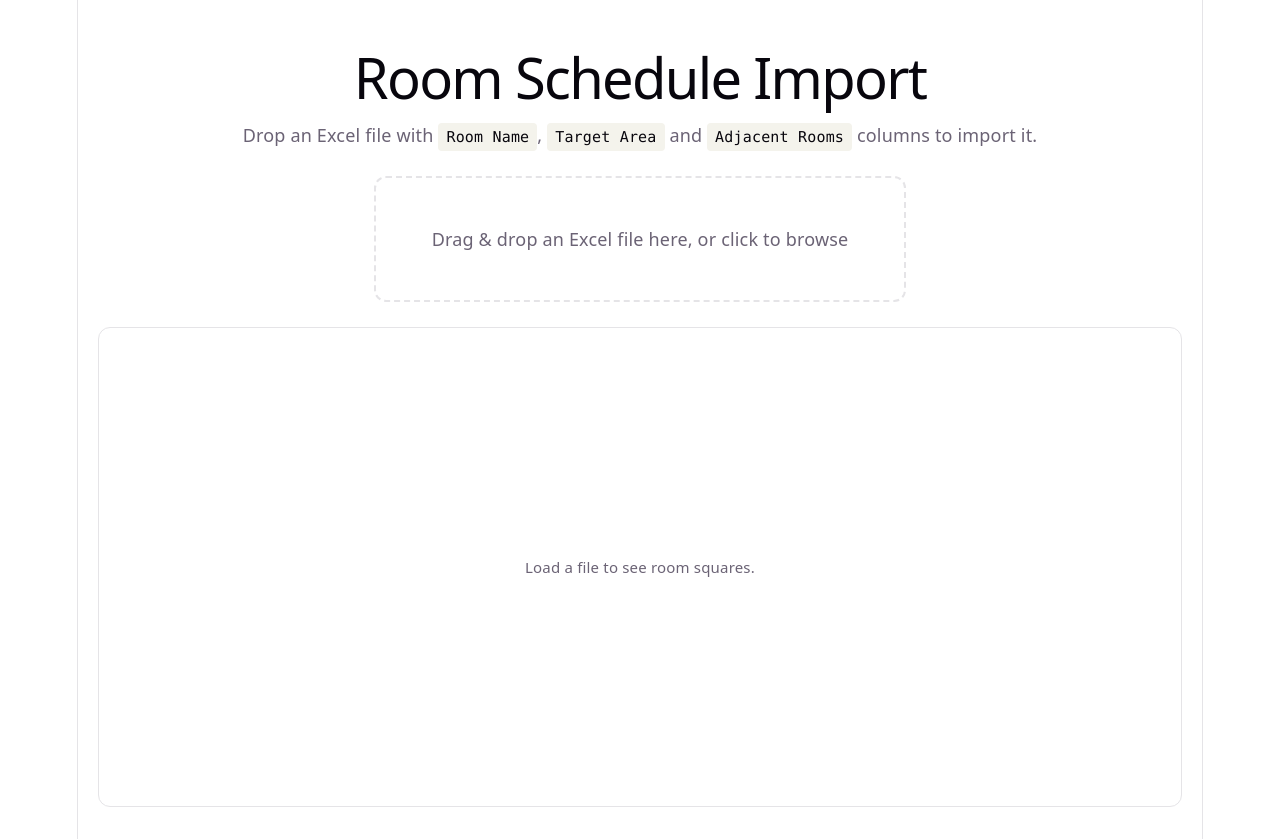
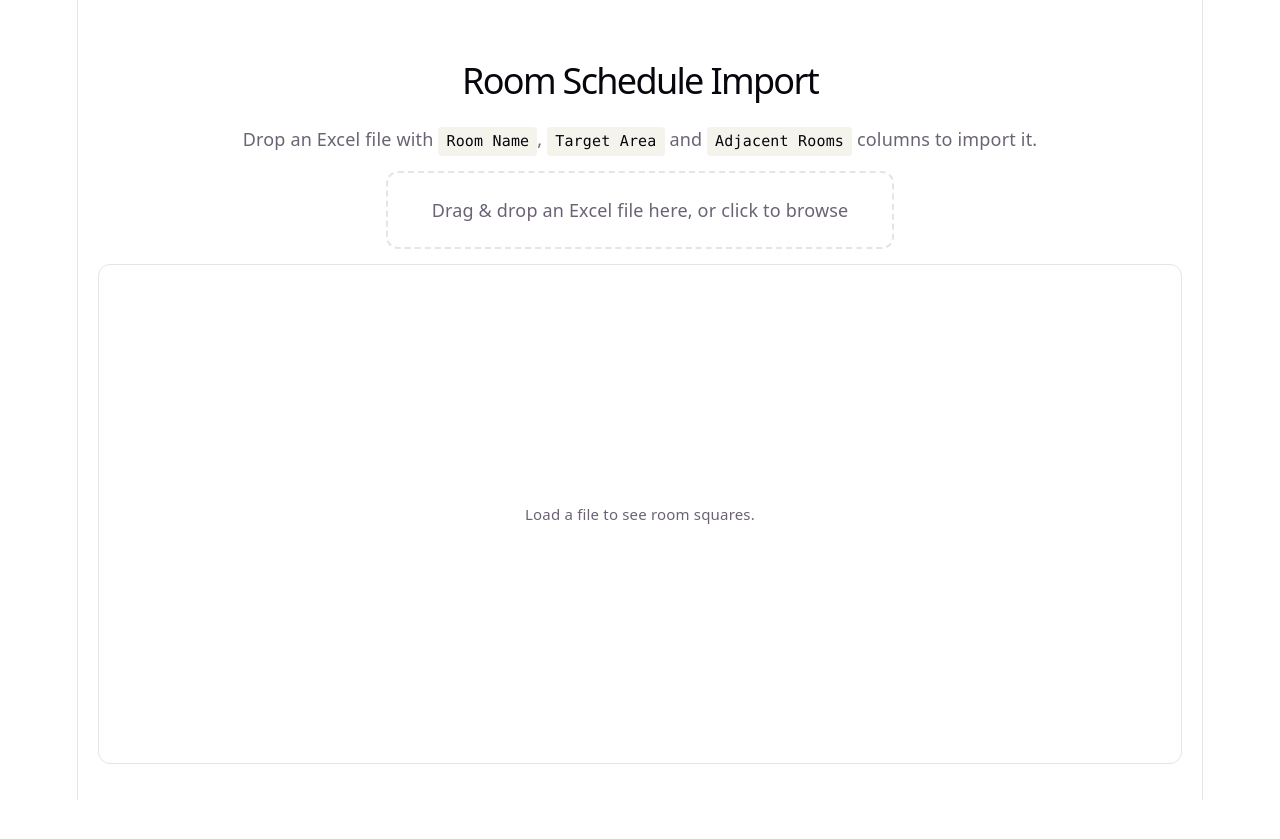
Before and after one commit to ALMacbeth/Proximate, a React (Vite) app: page / in a window 1280 px wide. After the commit the page ends 800 px from the top, so only its background shows below. Built offline with nearby package versions, Linux system fonts and the light colour scheme.

Commit message:
github pages test

```diff
--- a/src/App.css
+++ b/src/App.css
@@ -1,11 +1,11 @@
 #center {
   display: flex;
   flex-direction: column;
-  gap: 25px;
+  gap: 15px;
   place-content: center;
   place-items: center;
   flex-grow: 1;
-  padding: 32px 20px;
+  padding: 20px 20px;
   box-sizing: border-box;
 
   @media (max-width: 1024px) {
@@ -17,7 +17,7 @@
 .dropzone {
   width: 100%;
   max-width: 480px;
-  padding: 48px 24px;
+  padding: 24px 12px;
   border: 2px dashed var(--border);
   border-radius: 12px;
   cursor: pointer;
@@ -51,7 +51,7 @@
 .canvas {
   position: relative;
   width: 100%;
-  min-height: 480px;
+  min-height: 500px;
   border: 1px solid var(--border);
   border-radius: 12px;
   box-sizing: border-box;
--- a/src/App.jsx
+++ b/src/App.jsx
@@ -126,7 +126,7 @@ function App() {
     return (
         <section id="center">
             <div>
-                <h1>Room Schedule Import</h1>
+                <h1 style={{ fontSize: '2rem' }}>Room Schedule Import</h1>
                 <p>
                     Drop an Excel file with <code>{ROOM_NAME_HEADER}</code>, <code>{TARGET_AREA_HEADER}</code> and{' '}
                     <code>{ADJACENT_ROOMS_HEADER}</code> columns to import it.
```
Also changed, not shown: package.json (+6 -2 lines), 2 other files (tests, documents, lock files or other folders).
